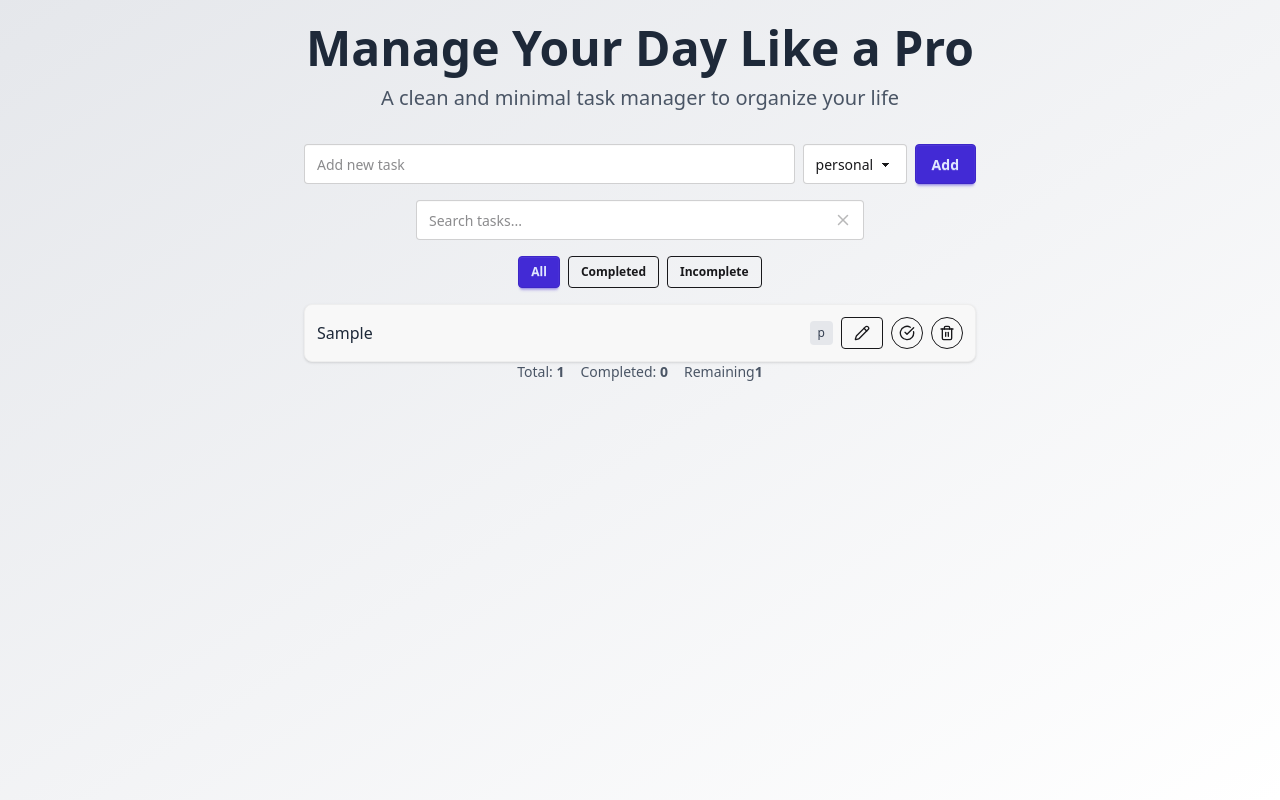
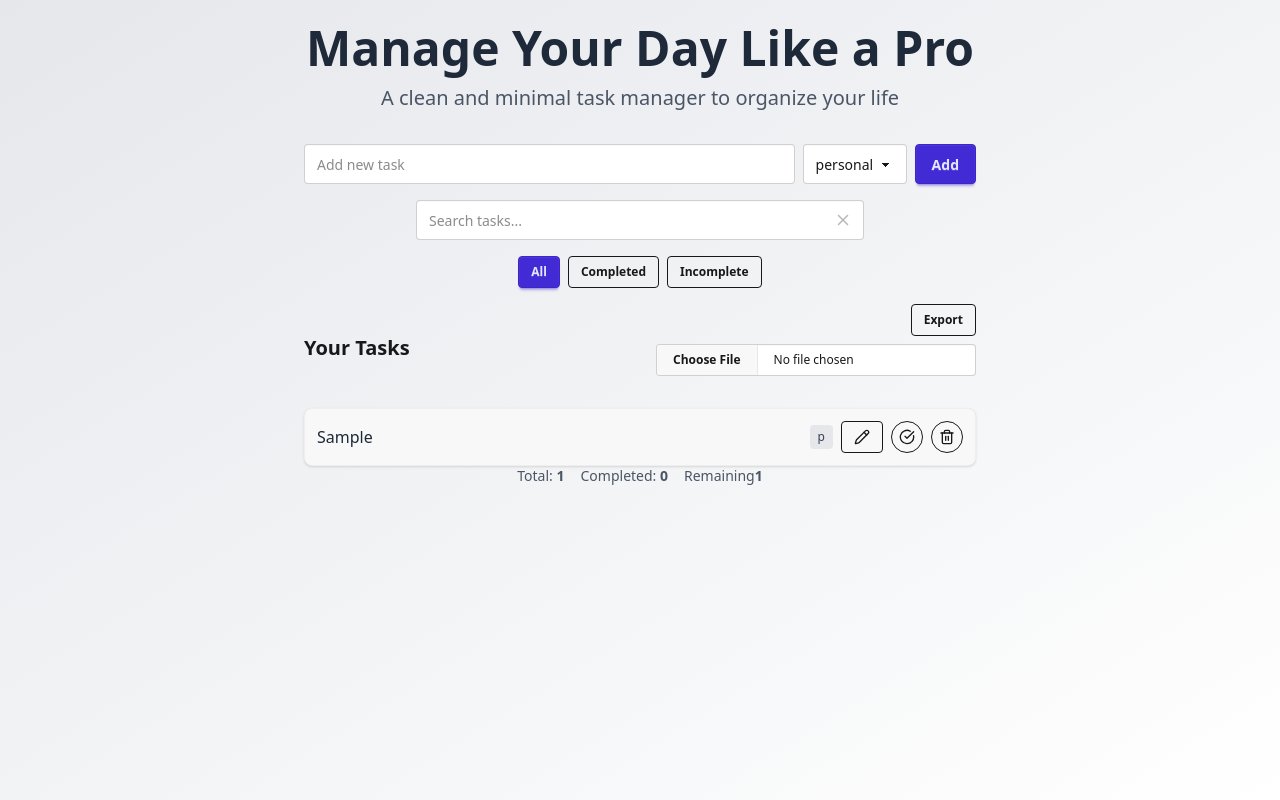
Before and after one commit to mohammadhbi/TodoList, a React (Vite) app: page / in a window 1280 px wide. Both pictures are taken after typing "Sample" into the empty fields and a click on the button "Add". Built offline with nearby package versions, Linux system fonts and the light colour scheme.

Commit message:
feat(backup): integrate TaskBackupControls component into App

```diff
--- a/src/App.tsx
+++ b/src/App.tsx
@@ -6,18 +6,19 @@ import FilterControls from "./components/FilterControls";
 import { motion } from "framer-motion";
 import EmptyState from "./EmptyState";
 import TaskStats from "./components/TaskStats";
-
+import TaskBackupControls from "./components/TaskBackupControls";
 interface Task {
   id: number;
   title: string;
   isCompleted: boolean;
-  category:string;
+  category: string;
 }
 
 export default function App() {
   const [filter, setFilter] = useState<"all" | "completed" | "incomplete">(
     "all"
   );
+
   const [searchQuery, setSearchQuery] = useState("");
   const [tasks, setTasks] = useState<Task[]>(() => {
     const saved = localStorage.getItem("tasks");
@@ -28,7 +29,7 @@ export default function App() {
     localStorage.setItem("tasks", JSON.stringify(tasks));
   }, [tasks]);
 
-  const handleAddTask = (title: string , category:string) => {
+  const handleAddTask = (title: string, category: string) => {
     const newTask: Task = {
       id: Date.now(),
       title,
@@ -98,13 +99,21 @@ export default function App() {
         {filteredTasks.length === 0 ? (
           <EmptyState />
         ) : (
+          <>
+            <div className="mb-4 flex justify-between items-center">
+              <h2 className="text-xl font-bold">Your Tasks</h2>
+              <TaskBackupControls tasks={tasks} setTasks={setTasks} />
+            </div>
+
             <TaskList
               tasks={filteredTasks}
               onToggle={handleToggleTask}
               onDelete={handleDeleteTask}
               onEdit={handleEditTask}
             />
+          </>
         )}
+
         <TaskStats
           total={totalTasks}
           completed={completedTasks}
--- /dev/null
+++ b/src/components/TaskBackupControls.tsx
@@ -0,0 +1,63 @@
+interface Task {
+    id: number;
+    title: string;
+    isCompleted: boolean;
+    category: string;
+  }
+
+  interface TaskBackupControlsProps {
+    tasks: Task[];
+    setTasks: React.Dispatch<React.SetStateAction<Task[]>>;
+  }
+
+  export default function TaskBackupControls({ tasks, setTasks }: TaskBackupControlsProps) {
+    const handleExport = () => {
+      const datastr = JSON.stringify(tasks, null, 2);
+      const blob = new Blob([datastr], { type: "application/json" });
+      const url = URL.createObjectURL(blob);
+
+      const link = document.createElement("a");
+      link.href = url;
+      link.download = "tasks.json";
+      link.click();
+
+      URL.revokeObjectURL(url);
+    };
+
+    const handleImport = (e: React.ChangeEvent<HTMLInputElement>) => {
+      const file = e.target.files?.[0];
+      if (!file) return;
+
+      const reader = new FileReader();
+
+      reader.onload = (event) => {
+        try {
+          const importedTasks = JSON.parse(event.target?.result as string);
+          if (Array.isArray(importedTasks)) {
+            setTasks(importedTasks);
+          } else {
+            alert("Invalid file format");
+          }
+        } catch (error) {
+          alert("Failed to import tasks");
+          console.error(error);
+        }
+      };
+
+      reader.readAsText(file);
+    };
+
+    return (
+      <div className="flex flex-wrap gap-2 justify-end mb-4">
+        <button onClick={handleExport} className="btn btn-outline btn-sm">
+          Export
+        </button>
+        <input
+          type="file"
+          accept="application/json"
+          onChange={handleImport}
+          className="file-input file-input-sm"
+        />
+      </div>
+    );
+  }
```
Lines whose indentation alone changed are shown as unchanged.
